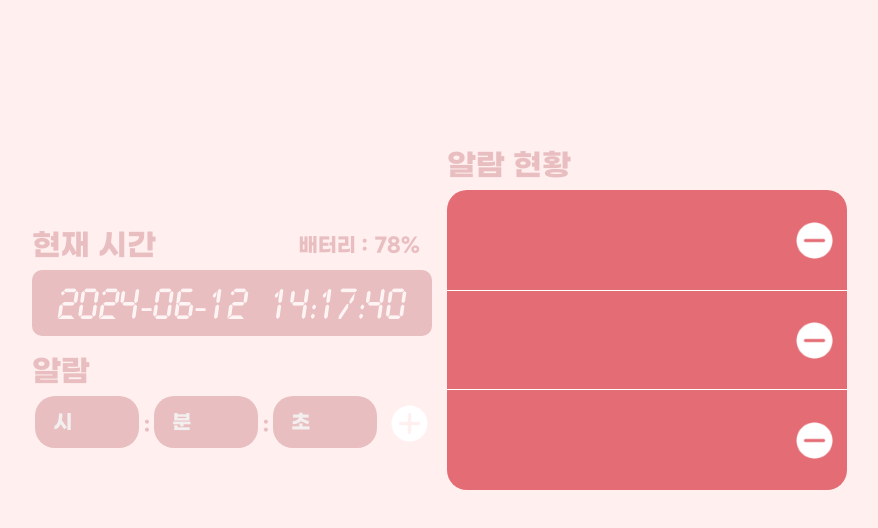
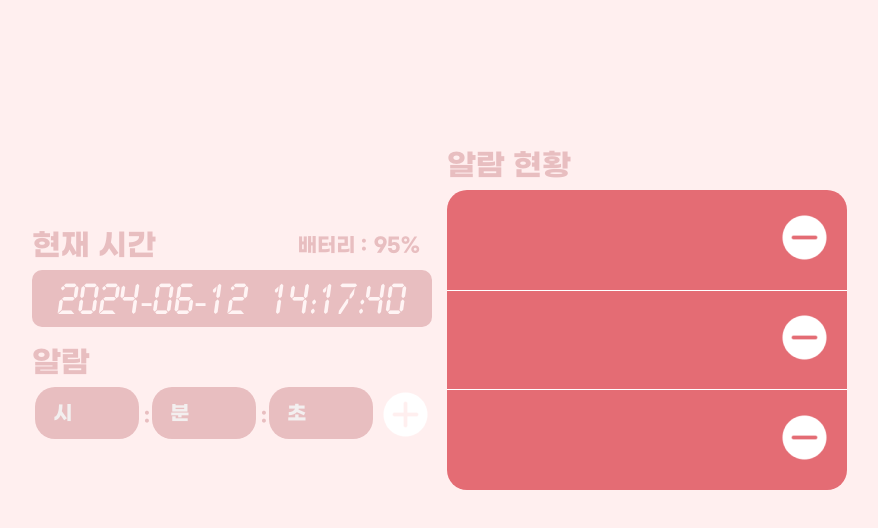
Before and after one commit to kyungeunlee07/javascript-assignment, a plain HTML site: page alarm/alarm.html in a window 1280 px wide. Shown: the whole page, without its empty margins (276-1154 px from the left). Drawn offline with nearby package versions, Linux system fonts and the light colour scheme.

Commit message:
feat:#9 알람 추가, 삭제 표시 기능

```diff
--- a/alarm/alarm.html
+++ b/alarm/alarm.html
@@ -15,58 +15,110 @@
                 <text> 현재 시간</text>
                 <div class="battery-percent" >
                 <text class="battery"> 배터리 :  </text>
-                    <text class="left-battery"> 78% </text>
+                    <text class="left-battery"> 100% </text>
                 </div>
             </div>
 
             <div class="current-time-container">
                 <div class="current-time"> </div>
-                <script>
-                    function displayCurrentTime() {
-                        var now = moment().format('YYYY-MM-DD HH:mm:ss');
-                        document.querySelector('.current-time').textContent = now;
-                    }
-
-                    document.addEventListener('DOMContentLoaded', function() {
-                        displayCurrentTime();
-                        setInterval(displayCurrentTime, 1000);
-                    });
-                </script>
             </div>
 
             <text style="margin-top: 20px;"> 알람 </text>
             <div class="alarm-setting-container">
                 <div class="hour-minute-second">
-                    <input type="text" placeholder="  시" autofocus> </input>
+                    <input type="text" id="hour" placeholder="  시" autofocus> </input>
                     <text style="font-size: 20px; width: 5px; margin-top: 20px;" > : </text>
-                    <input type="text" placeholder="  분" autofocus> </input>
+                    <input type="text" id="minute" placeholder="  분" autofocus> </input>
                     <text style="font-size: 20px; width: 5px; margin-top: 20px;"> : </text>
-                    <input type="text" placeholder="  초" autofocus> </input>
+                    <input type="text" id="second" placeholder="  초" autofocus> </input>
                 </div>
                 <div class="set-alarm">
-                    <img class="add" src="../alarm/Plus.png">
+                    <button class="add" onclick="addAlarm()"> </button>
                 </div>
             </div>
         </div>
-
 
         <div class="alarm-container">
             <text> 알람 현황 </text>
             <div class="setted-alarms-container">
                 <div class="setted-alarm1">
                     <div class="alarm1" > </div>
-                    <img class="delete" src="../alarm/Minus.png">
+                    <button class="delete" onclick="deleteAlarm(1)">
                 </div>
                 <div class="setted-alarm2">
                     <div class="alarm2" > </div>
-                    <img class="delete" src="../alarm/Minus.png">
+                    <button class="delete" onclick="deleteAlarm(2)"> </button>
                 </div>
                 <div class="setted-alarm3">
                     <div class="alarm3" > </div>
-                    <img class="delete" src="../alarm/Minus.png">
-            </div>
+                    <button class="delete" onclick="deleteAlarm(3)"> </button>
+                </div>
             </div>
         </div>
     </div>
 </body>
 </html>
+
+
+
+<script>
+
+    function displayCurrentTime() {
+        var now = moment().format('YYYY-MM-DD HH:mm:ss');
+        document.querySelector('.current-time').textContent = now;
+    }
+
+    document.addEventListener('DOMContentLoaded', function() {
+        displayCurrentTime();
+        setInterval(displayCurrentTime, 1000);
+    });
+
+    function addAlarm() {
+        const hour = document.getElementById('hour').value;
+        const minute = document.getElementById('minute').value;
+        const second = document.getElementById('second').value;
+
+        if (!hour || !minute || !second) {
+                alert("시, 분, 초를 모두 입력해 주세요!");
+                return;
+        }
+
+        const alarmTime = `${hour}시간 ${minute}분 ${second}초 후`;
+
+        for (let i = 1; i <= 3; i++) {
+            const settedAlarm = document.querySelector(`.setted-alarm${i} .alarm${i}`);
+            if(settedAlarm.innerText === "") {
+                settedAlarm.innerText = alarmTime;
+                break;
+            } else if (i === 3) {
+                alert('3개 이상 알람을 설정할 수 없습니다. 다른 알람을 삭제한 후, 이용해주세요.');
+            }
+        }
+    }
+
+    function deleteAlarm(alarmNumber) {
+        let settedAlarm = document.querySelector(`.setted-alarm${alarmNumber} .alarm${alarmNumber}`);
+        settedAlarm.innerText = "";
+    }
+
+    function updateBattery() {
+        var currentBatteryText = document.querySelector('.left-battery');
+        var currentBattery = parseInt(currentBatteryText.textContent.replace('%', ''), 10);
+        var currentTimeContainer = document.querySelector('.current-time-container');
+        var currentTime = moment().format('YYYY-MM-DD HH:mm:ss');
+
+        if (currentBattery === 0) {
+            currentTime.style.color = "black";
+        } else {
+            currentBattery -= 1;
+            currentBatteryText.textContent = currentBattery + '%';
+        }
+    }
+
+    document.addEventListener('DOMContentLoaded', function() {
+        displayCurrentTime();
+        setInterval(displayCurrentTime, 1000);
+        setInterval(updateBattery, 1000);
+    });
+
+</script>
--- a/alarm/alarm_style.css
+++ b/alarm/alarm_style.css
@@ -127,9 +127,15 @@ a {
 }
 
 .add {
-    width: 45px;
-    height: 45px;
-    margin-top: 15px;
+    width: 60px;
+    height: 60px;
+    margin-top: 10px;
+    background: url("../alarm/Plus.png") no-repeat;
+    border-color: #FFEFEF;
+    box-shadow: none;
+    border: 0;
+    background-color: transparent;
+    cursor: pointer;
 }
 
 .setted-alarms-container {
@@ -158,9 +164,22 @@ a {
     align-items: center;
 }
 
+.alarm1, .alarm2, .alarm3 {
+    font-family: "GmarketSans_Bold";
+    font-size: 35px;
+    margin-left: 10px;
+    color: #FFF4F4;
+}
+
 .delete {
     display: flex;
     margin-right: 10px;
-    width: 45px;
-    height: 45px;
+    width: 60px;
+    height: 60px;
+    background: url("../alarm/Minus.png") no-repeat;
+    border-color: #FFEFEF;
+    box-shadow: none;
+    border: 0;
+    background-color: transparent;
+    cursor: pointer;
 }
```
